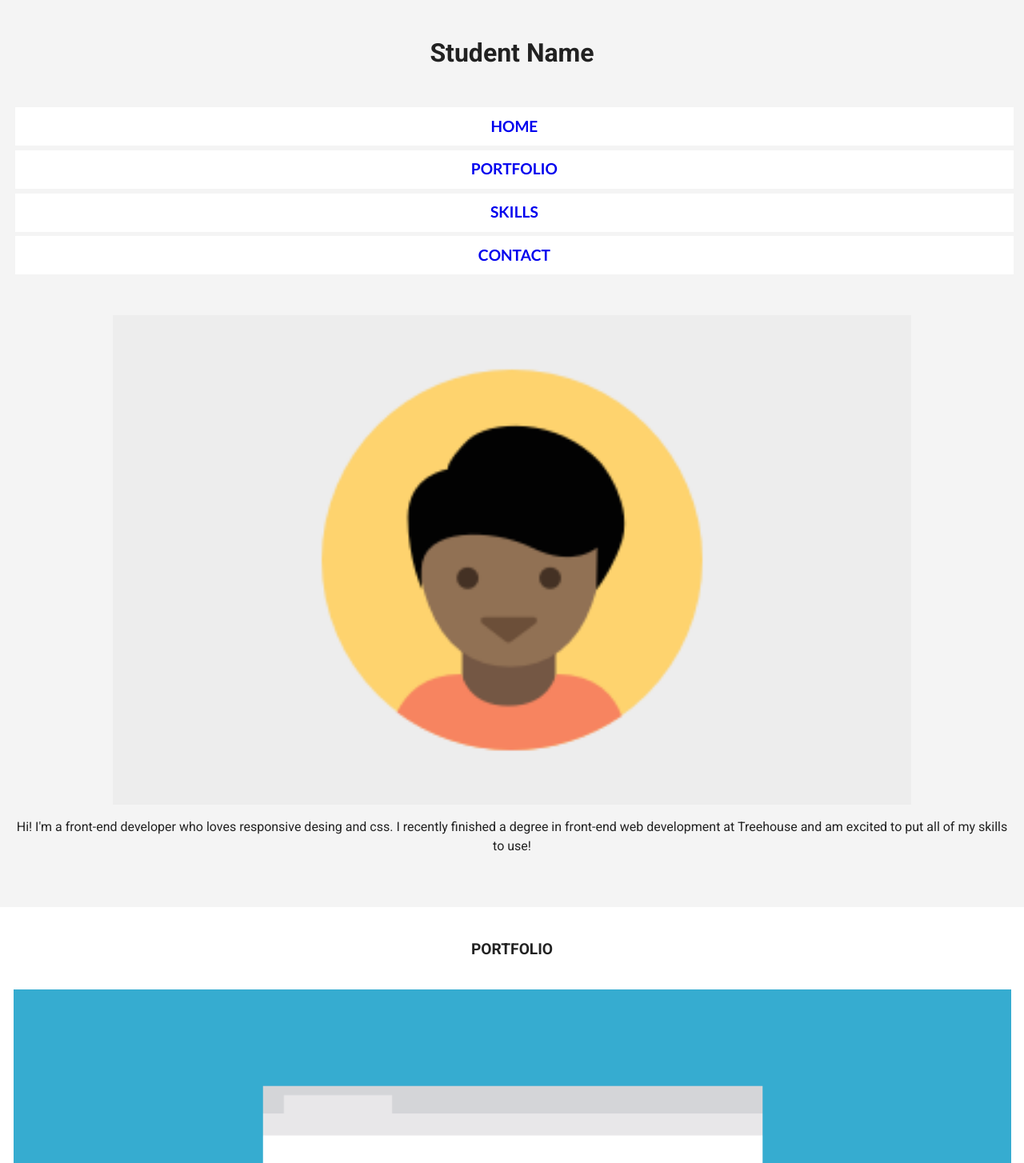
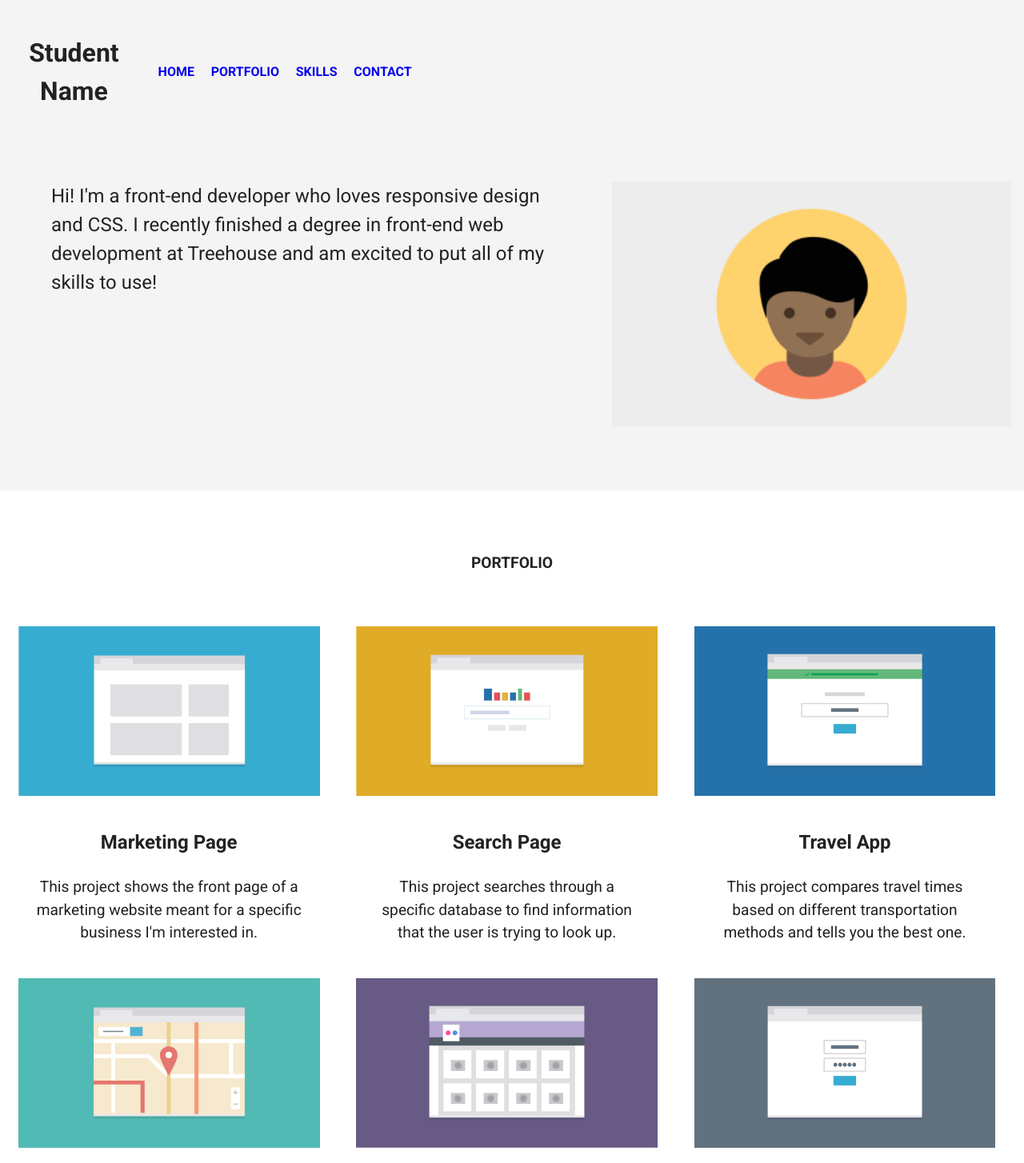
Before and after one commit to martinchaffee/Responsive-Layout, a plain HTML site: page index.html in a window 1280 px wide. Shown: the top 1454 px of the page at 80% size. Drawn offline with Linux system fonts and the light colour scheme.

Commit message:
Styling for 768px and 1025px screen size
Finished styling for 768px and 1025px screen size, but need to fix nav
bar using flex.
Also cleaned up the code.

```diff
--- a/css/style.css
+++ b/css/style.css
@@ -16,23 +16,20 @@ body {
  	font-size: 100%;
 	line-height: 1.5;
 	font-family: 'Roboto', sans-serif;
-	color: #222222; /*#222222=black*/
-	background-color: #f4f4f4; /*#f4f4f4=light grey*/
+	color: #222222;
+	background-color: #f4f4f4;
 }
 
-header {
+.banner {
 	background-color: #f4f4f4;
 	padding: 2em 1em;
 	margin: 1em auto;
 }
+
 main {
 	margin: 0 auto;
 	width: 100%;
 	background-color: #ffffff;
-}
-
-p {
-
 }
 
 h2 {
@@ -47,7 +44,6 @@ h3 {
 }
 
 ul {
-		font-family: 'Lato', sans-serif;
 	list-style-type: none;
 	list-style-position: inside;
 	text-align: center;
@@ -55,34 +51,28 @@ ul {
 	width: 100%;
 }
 
-footer {
-	margin: 1em 1em;
-	padding: 1em;
-	border-top: 2px solid #cccccc;
+p {
+	font-size: 120%;
+}
 
-
-}
-.main-nav{
+.main-header {
 	background-color: #f4f4f4;
-
+	display: flex;
+	flex-direction: column;
+	align-items: center;
 }
 
 .nav {
 	margin: 0 auto;
+	width:95%;
 }
 
 .name {
-	font-size: 2em;
 	font-weight: bold;
 	margin: 1.3em auto;
 }
 
-.main-nav li{
-	margin-left: 1em;
-	margin-right: 1em;
-}
-
-.nav a{
+.nav a {
 	font-size: 120%;
 	font-weight: bold;
 	text-transform: uppercase;
@@ -94,13 +84,10 @@ footer {
 	text-align: center;
 }
 
-.nav a:hover {
-
-}
-
 li a:visited {
 	color:inherit;
 }
+
 .profile {
 	width: 80%;
 	margin-bottom: 20px;
@@ -109,15 +96,17 @@ li a:visited {
 }
 
 .portfolio {
-	background-color: #ffffff; /*#ffffff=white*/
+	background-color: #ffffff;
 	width: 100%;
-	padding-left: 1em;
-	padding-right: 1em;
-	padding-bottom: 3em;
+	}
+
+.portfolio li {
+	width: 98%;
+	margin: 2%;
 	}
 
 .portfolio img {
-	width: 100%;
+	width: 95%;
 	padding-top: 1em;
 	padding-bottom: 1em;
 	margin: 0 auto;
@@ -143,6 +132,7 @@ li a:visited {
 }
 
 .contact {
+	font-size: 110%;
 	background-color: #f4f4f4;
 	width: 100%;
 	padding-bottom: 3em;
@@ -150,8 +140,16 @@ li a:visited {
 	padding-right: 1em;
 }
 
-.footer h1 {
-	font-size: 1em;
+.contact p {
+	font-family: 'Lato', sans-serif;
+	width: 80%;
+	margin: 2em auto;
+}
+
+footer {
+	margin: 1em 1em;
+	padding: 2em 1em 1em;
+	border-top: 2px solid #cccccc;
 }
 
 .footer-nav ul{
@@ -163,22 +161,148 @@ li a:visited {
 }
 
 .footer-nav {
-	display: inline-block;
+	display: flex;
+	justify-content: space-around;
+  	margin: 0 auto;
+  	padding: 0;
 }
-.footer-nav a{
+
+.footer-nav a {
 	font-weight: bold;
 	text-transform: uppercase;
 	font-size: .8em;
 	margin: 0px;
 }
 
-.footer-name {
-	float: left;
-	margin: 0 auto;
-/*	vertical-align: top;
-*/	display: inline;
+#footer-name {
+    display: block;
+    margin-right: auto;
+    font-weight: bold;
+    font-size: 100%;
 }
 
-/*Style for larger screens - 720px*/
+.nav-hidden {
+	display: none;
+}
 
+/*Style for tablet screens - 768px*/
+@media(min-width: 768px){
+
+	.banner {
+		padding-bottom: 4em;
+	}
+
+
+/*	.nav li{
+		display: inline-block;
+		background: none;
+	}*/
+
+	.nav {
+		display: flex;
+		margin: 0 auto;
+		align-items: center;
+	}
+
+	.nav li {
+		flex-direction: row;
+	}
+
+	.nav a{
+		background: none;
+		font-size: 100%;
+	}
+
+	.banner p{
+		width: 55%;
+		float: left;
+		text-align: left;
+		margin: auto;
+
+	}
+	.profile {
+		float: right;
+		width: 40%;
+	}
+
+	.clearfix::after {
+		content: "";
+		display: table;
+		clear: both;
+	}
+
+	.portfolio li {
+		width: 48%;
+		margin: 1%;
+		float: left;
+
+	}
+
+	.portfolio p {
+		width: 80%;
+		margin: auto;
+	}
+
+	footer {
+		margin-bottom: 5em;
+	}
+	.nav-hidden {
+		display: inline-block;
+	}
+
+	#back-to-top {
+		display: none;
+	}
+
+	.nav-hidden a {
+		margin-right: 3em;
+	}
+}
 /*Style for larger screens - 1025px*/
+@media(min-width: 1025px) {
+
+	.main-header {
+		display: flex;
+		flex-direction: row;
+		justify-content: space-between;
+		/*justify-content: space-around;
+  		margin: 0 auto;
+  		padding: 0;	*/
+	}
+	.main-header ul {
+		display: flex;
+		margin: 0 auto;
+
+	}
+
+	.main-header li {
+		flex-direction: row;
+	}
+	.main-header h1 {
+	/*	margin-right: auto;*/
+	}
+
+	.banner p{
+		padding-left: 2em;
+		font-size: 150%;
+	}
+	.portfolio li {
+		width: 31%;
+		margin: 1%;
+		float: left;
+
+	}
+
+	.portfolio p {
+		width: 85%;
+		margin: auto;
+	}
+
+	h2 {
+		padding-top: 4em;
+	}
+
+	footer {
+		margin: 1em auto;
+	}
+}
--- a/index.html
+++ b/index.html
@@ -8,7 +8,7 @@
 		<link href="https://fonts.googleapis.com/css?family=Lato:300,400,500,700,900|Roboto:300,400,500,700,900" rel="stylesheet">
 	</head>
 	<body>
-		<div class="main-nav">
+		<header class="main-header">
 		<h1 class="name">Student Name</h1>
 			<ul class="nav">
 					<li><a href="index.html">Home</a></li>
@@ -16,45 +16,45 @@
 					<li><a href="#skills">Skills</a></li>
 					<li><a href="#contact">Contact</a></li>
 			</ul>
+		</header>
+		<div class="banner clearfix">
+			<img src="images/responsive-layout-profile.png" alt="Profile photo of Student Name" class="profile">
+			<p>Hi! I'm a front-end developer who loves responsive design and CSS. I recently finished a degree in front-end web development at Treehouse and am excited to put all of my skills to use!</p>
 		</div>
-		<header>
-			<img src="images/responsive-layout-profile.png" alt="Profile photo of Student Name" class="profile">
-			<p>Hi! I'm a front-end developer who loves responsive desing and css. I recently finished a degree in front-end web development at Treehouse and am excited to put all of my skills to use!</p>
-		</header>
 		<main>
-			<div class="portfolio">
 				<h2 id="portfolio">Portfolio</h2>
-				<div class="marketing">
+			<ul class="portfolio clearfix">
+				<li class="marketing">
 					<img src="images/portfolio-1.png" alt="image of marketing page">
 					<h3>Marketing Page</h3>
 					<p>This project shows the front page of a marketing website meant for a specific business I'm interested in.</p>
-				</div>
-				<div class="portfolio-item">
+				</li>
+				<li>
 					<img src="images/portfolio-2.png" alt="image of search page">
 					<h3>Search Page</h3>
 					<p>This project searches through a specific database to find information that the user is trying to look up.</p>
-				</div>
-				<div class="portfolio-item">
+				</li>
+				<li>
 					<img src="images/portfolio-3.png" alt="image of travel app">
 					<h3>Travel App</h3>
 					<p>This project compares travel times based on different transportation methods and tells you the best one.</p>
-				</div>
-				<div class="portfolio-item">
+				</li>
+				<li>
 					<img src="images/portfolio-4.png" alt="image of map of favorite spots">
 					<h3>Map of Favorite Spots</h3>
 					<p>This project uses mapping apis to plot points for my favorite spots in the city for a do-it-yourself walking tour.</p>
-				</div>
-				<div class="portfolio-item">
+				</li>
+				<li>
 					<img src="images/portfolio-5.png" alt="image of photo gallery">
 					<h3>Photo Gallery</h3>
 					<p>This project shows pictures from a recent trip to the viewer and allows them to easily navigate through photos.</p>
-				</div>
-				<div class="portfolio-item">
+				</li>
+				<li>
 					<img src="images/portfolio-6.png" alt="image of calculator app">
 					<h3>Calculator</h3>
 					<p>Someone can enter in the numbers they want, and press the big blue button and get the result.</p>
-				</div>
-			</div>
+				</li>
+			</ul>
 			<div class="skills">
 				<h2 id="skills">Skills</h2>
 					<ul>
@@ -68,19 +68,19 @@
 			</div>
 			<div class="contact">
 				<h2 id="contact">Contact</h2>
-				<p>If you're interested in chatting or want more information about what I've been working on, I'd love to hear from you.</p>
+				<p>If you're interested in chatting or want more information about what I've been working on, I'd love to hear from you!</p>
 				<p>Phone <b>+1 (111) 555-1234</b></p>
 				<p>Email <b>email@yoursite.com</b></p>
 			</div>
 		</main>
-		<footer class="footer">
-
+		<footer>
 			<ul class="footer-nav">
-				<li class="footer-name" style="float:left">&copy Student Name</li>
-				<li><a href="#">Back to Top<a/></li>
-<!-- 		<li><a href="index.html">Home</a></li>
-				<li><a href="#portfolio">Portfolio</a></li>
-				<li><a href="#contact">Contact</a></li>	 -->
+				<li id="footer-name">Student Name</li>
+				<li id="back-to-top"><a href="#">Back to Top<a/></li>
+				<li class="nav-hidden"><a href="index.html">Home</a></li>
+				<li class="nav-hidden"><a href="#portfolio">Portfolio</a></li>
+				<li class="nav-hidden"><a href="#skills">Skills</a></li>
+				<li class="nav-hidden"><a href="#contact">Contact</a></li>
 			</ul>
 		</footer>
 	</body>
```
Lines whose indentation alone changed are shown as unchanged.
